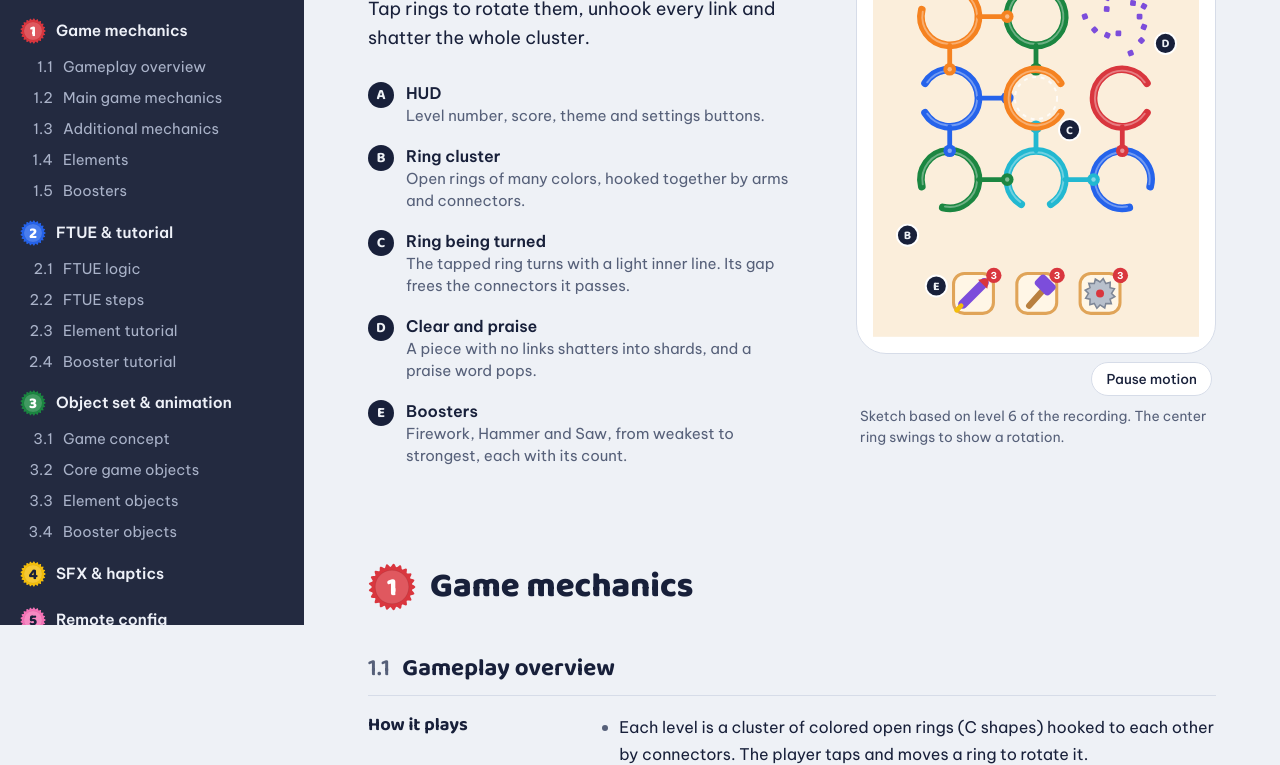
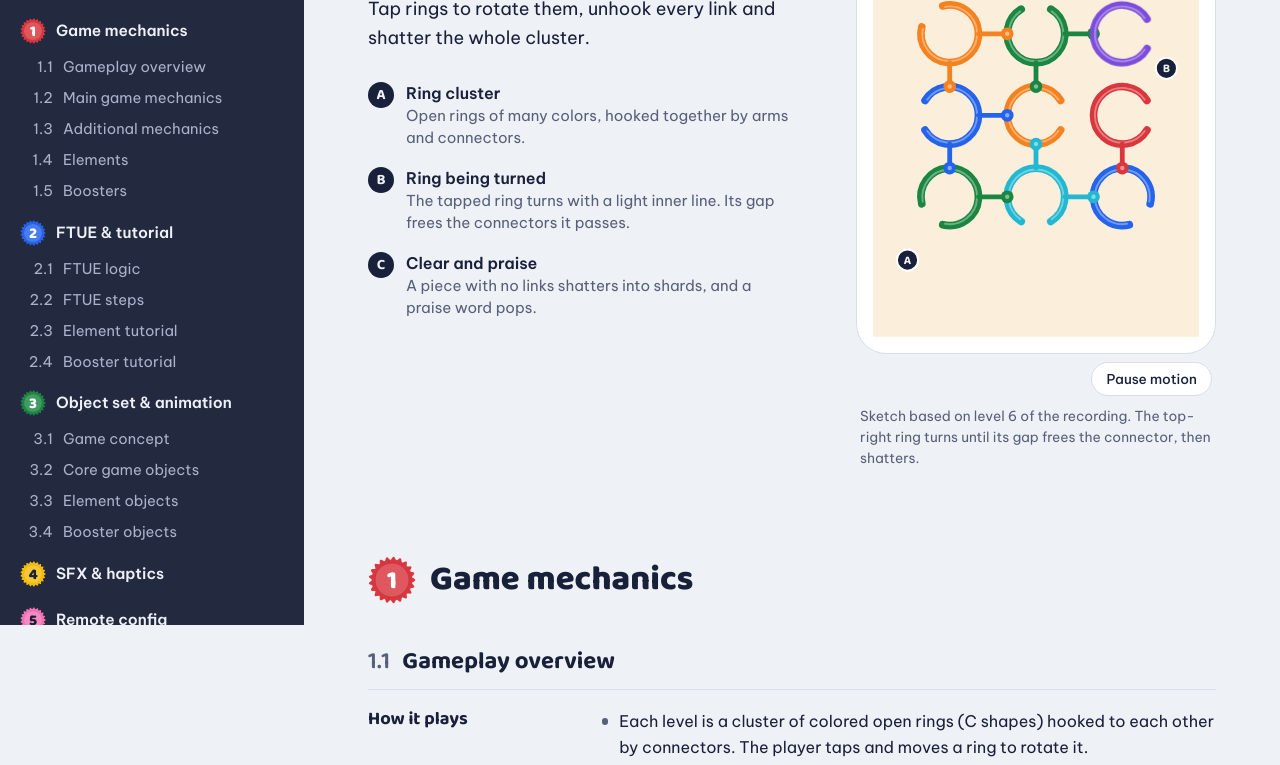
Before and after one commit to hvtanh07/gdd-rotate-rings, a plain HTML site: page index.html in a window 1280 px wide. Shown: the part 175-940 px from the top of the page. Drawn offline with Linux system fonts and the light colour scheme.

Commit message:
GDD: fix the play-screen animation (#7)
Claude-Session: https://claude.ai/code/session_017hBNgjC3h15Rri8dKzYXaq

Co-authored-by: Claude <noreply@anthropic.com>

```diff
--- a/index.html
+++ b/index.html
@@ -716,38 +716,45 @@ const DEMOS={
       fadeOut('.sL',3.0),fadeOut('.sR',3.0),...shardTracks('shL',3.0),...shardTracks('shR',3.05),...praiseTracks('pr',3.05)
     ]}
 };
-/* hero: a level-6-like board. Ring 4 (center) swings to show rotation; ring 2 (top right) has just shattered. */
+/* hero: a level-6-like board. The top-right ring is tapped, turns until its gap frees the connector, shatters, then comes back (loop).
+   Driven by the same keyframe runner as the demos (startHero), so the pause button and language switch keep working. */
+const FX='style="transform-box:fill-box;transform-origin:center"';
+const HERO={D:6.4,tracks:()=>[
+  ['.h-tap','opacity',[[0,0],[.6,0],[.7,.9],[1.15,0]]],['.h-tap','transform',[[.6,'scale(.5)'],[1.15,'scale(1.35)']]],
+  ['.h-sel','opacity',[[0,0],[.85,0],[.95,1],[1.9,1],[2.0,0]]],
+  ['.h-r2','transform',[[0,'rotate(0deg)'],[.9,'rotate(0deg)'],[1.9,'rotate(180deg)'],[4.6,'rotate(180deg)'],[4.62,'rotate(0deg)']]],
+  ['.h-r2','opacity',[[0,1],[2.05,1],[2.17,0],[4.7,0],[5.3,1]]],
+  ['.h-sh','opacity',[[0,0],[2.05,0],[2.13,1],[2.9,0]]],['.h-sh','transform',[[2.05,'scale(.35)'],[2.9,'scale(1.5)']]],
+  ['.h-pr','opacity',[[0,0],[2.1,0],[2.22,1],[3.3,1],[3.6,0]]],['.h-pr','transform',[[2.1,'scale(.6)'],[2.35,'scale(1.08)'],[2.5,'scale(1)']]]
+]};
 function fieldSVG(label){
-  const X=[80,170,260],Y=[132,217,302],R=30;
+  const X=[80,170,260],Y=[150,235,320],R=30;
   const C=[[6,3,7],[2,6,1],[3,8,2]];
   const G=[[225,270,0],[180,0,0],[135,90,45]];
   const cen=i=>[X[i%3],Y[Math.floor(i/3)]];
+  const col=i=>C[Math.floor(i/3)][i%3];
   const ang=(i,j)=>{const [a,b]=cen(i),[c,d]=cen(j);return Math.atan2(d-b,c-a)*180/Math.PI;};
-  const links=[[0,1],[0,3],[1,4],[3,4],[3,6],[6,7],[7,4],[7,8],[5,8]];
+  const links=[[0,1],[1,2],[0,3],[1,4],[3,4],[3,6],[6,7],[7,4],[7,8],[5,8]];
   let board='',plugs='';
-  for(let i=0;i<9;i++){
-    if(i===2||i===4)continue;
-    const [cx,cy]=cen(i);board+=ringP(cx,cy,R,C[Math.floor(i/3)][i%3],G[Math.floor(i/3)][i%3],62,8);
-  }
-  links.forEach(([i,j])=>{const a=ang(i,j),[x0,y0]=pt(...cen(i),R,a),[x1,y1]=pt(...cen(j),R,a+180);plugs+=armP(x0,y0,x1,y1,C[Math.floor(i/3)][i%3],5);});
-  const [cx4,cy4]=cen(4);
-  const spinA=(reduceMotion||paused)?'':`<animateTransform attributeName="transform" type="rotate" values="0 ${cx4} ${cy4};32 ${cx4} ${cy4};0 ${cx4} ${cy4};-32 ${cx4} ${cy4};0 ${cx4} ${cy4}" keyTimes="0;.3;.5;.8;1" dur="4.4s" repeatCount="indefinite"/>`;
-  const ring4=`<g>${ringP(cx4,cy4,R,6,0,62,8)}<circle cx="${cx4}" cy="${cy4}" r="${R-8}" fill="none" stroke="#fff" stroke-opacity=".8" stroke-width="2" stroke-dasharray="4 5"/>${spinA}</g>`;
-  let sh='';for(let i=0;i<14;i++){const a=i*360/14,rad=18+((i*5)%4)*7,[x,y]=pt(260,132,rad,a);sh+=`<rect x="${(x-3).toFixed(1)}" y="${(y-3).toFixed(1)}" width="6" height="6" rx="1.4" class="f7" transform="rotate(${i*23} ${x} ${y})"/>`;}
-  const hud=`<text x="22" y="30" style="font:700 11px var(--body);fill:var(--muted)">Màn</text><text x="22" y="46" style="font:800 15px var(--display);fill:var(--ink)">6</text>`+
-    `<rect x="120" y="20" width="100" height="28" rx="14" fill="#F6E3C7"/><text x="170" y="39" text-anchor="middle" style="font:800 15px var(--display);fill:#7A4A1E">1350</text>`+
-    `<circle cx="272" cy="34" r="12" fill="#F6E3C7"/><circle cx="268" cy="31" r="2.2" class="f1"/><circle cx="275" cy="30" r="2.2" class="f2"/><circle cx="276" cy="37" r="2.2" class="f3"/>`+
-    `<circle cx="306" cy="34" r="12" fill="#F6E3C7"/><circle cx="306" cy="34" r="5" fill="none" stroke="#7A4A1E" stroke-width="3" stroke-dasharray="2.2 1.6"/>`;
-  const badge=x=>`<circle cx="${x}" cy="402" r="8" class="f1"/><text x="${x}" y="406" text-anchor="middle" style="font:700 10px var(--body);fill:#fff">3</text>`;
-  const bos=[['fw',84],['hm',150],['saw',216]].map(([k,x])=>`<g transform="translate(${x} 400) scale(1.6)">${boBtn(0,0,k)}</g>${badge(x+42)}`).join('');
+  for(let i=0;i<9;i++){if(i===2)continue;const [cx,cy]=cen(i);board+=ringP(cx,cy,R,col(i),G[Math.floor(i/3)][i%3],62,8);}
+  links.forEach(([i,j])=>{const a=ang(i,j),[x0,y0]=pt(...cen(i),R,a),[x1,y1]=pt(...cen(j),R,a+180);plugs+=armP(x0,y0,x1,y1,col(i),5);});
+  const [x2,y2]=cen(2);
+  const r2=`<g class="h-r2" ${FX}>${bb(x2,y2,R+6)}${ringP(x2,y2,R,7,0,62,8)}<circle class="h-sel" cx="${x2}" cy="${y2}" r="${R-8}" fill="none" stroke="#fff" stroke-opacity=".9" stroke-width="2" stroke-dasharray="4 5" style="opacity:0"/></g>`;
+  let sh='';for(let i=0;i<14;i++){const a=i*360/14,rad=16+((i*5)%4)*6,[x,y]=pt(x2,y2,rad,a);sh+=`<rect x="${(x-3).toFixed(1)}" y="${(y-3).toFixed(1)}" width="6" height="6" rx="1.4" class="f7"/>`;}
   return `<svg viewBox="0 0 340 466" role="img" aria-label="${esc(label)}">
     <rect x="0" y="0" width="340" height="466" fill="#FBEEDB"/>
-    <g class="part part-A">${hud}${pin(80,62,'A')}</g>
-    <g class="part part-B">${board}${plugs}${pin(36,360,'B')}</g>
-    <g class="part part-C">${ring4}${pin(205,250,'C')}</g>
-    <g class="part part-D">${sh}<text x="262" y="98" text-anchor="middle" style="font:800 17px var(--display);fill:#fff;stroke:#1E88E5;stroke-width:3.5;paint-order:stroke">Excellent!</text>${pin(305,160,'D')}</g>
-    <g class="part part-E">${bos}${pin(66,413,'E')}</g>
+    <g class="part part-A">${board}${plugs}${pin(36,386,'A')}</g>
+    <g class="part part-B">${r2}<circle class="tap h-tap" cx="${x2}" cy="${y2+R}" r="15" ${FX.replace('"','"opacity:0;')}/>${pin(306,186,'B')}</g>
+    <g class="part part-C"><g class="h-sh" ${FX.replace('"','"opacity:0;')}>${bb(x2,y2,44)}${sh}</g><text class="h-pr" x="${x2-24}" y="${y2-54}" text-anchor="middle" ${FX.replace('"','"opacity:0;font:800 17px var(--display);fill:#fff;stroke:#1E88E5;stroke-width:3.5;paint-order:stroke;')}>Excellent!</text>${pin(316,96,'C')}</g>
   </svg>`;
+}
+let heroAnims=[];
+function startHero(){
+  heroAnims.forEach(a=>{try{a.cancel();}catch(e){}});heroAnims=[];
+  const f=$('#field');if(!f||!Element.prototype.animate)return;
+  const D=HERO.D;
+  HERO.tracks().forEach(([sel,prop,frames])=>{f.querySelectorAll(sel).forEach(el=>{try{heroAnims.push(el.animate(kfs(frames,prop,D),{duration:D*1000,iterations:Infinity}));}catch(e){}});});
+  if(paused)heroAnims.forEach(a=>{try{a.pause();}catch(e){}});
 }
 
 /* ---------- win-screen bonus gauge ---------- */
@@ -1496,6 +1503,10 @@ function view(l){
   const day=(title,body)=>`<div class="sub"><h3><span>${title}</span></h3>${body}</div>`;
   B['change-note']=`<p class="sec-intro">${t('Changes made to this GDD, newest day first.','Các thay đổi của tài liệu này, ngày mới nhất ở trên cùng.')}</p>`+
     day(t('Nov 25, 2026','25/11/2026'),
+      ent(t('Play-screen sketch','Hình màn chơi'),ul([
+        t(`The animation at the top now plays: the top-right ring turns, frees its connector and shatters, in a loop.`,`Hình động ở đầu trang giờ đã chạy: vòng trên cùng bên phải xoay, gỡ đầu nối rồi vỡ, lặp lại liên tục.`),
+        t(`Removed the HUD and the booster buttons from the sketch.`,`Bỏ HUD và các nút booster khỏi hình.`)
+      ]))+
       ent(t('New elements','Yếu tố mới'),ul([
         t(`Added ${P.el3}: it cannot turn until the piece holding its key shatters. Added the stuck case to Fail-safe.`,`Thêm ${P.el3}: không xoay được cho tới khi vật giữ chìa khóa vỡ. Thêm trường hợp kẹt vào Cơ chế chống kẹt.`),
         t(`Added ${P.el4}: meshed gears turn together in opposite directions.`,`Thêm ${P.el4}: các bánh răng ăn khớp cùng xoay ngược chiều.`),
@@ -1522,11 +1533,9 @@ function view(l){
   /* ----- hero ----- */
   /* PER GAME: one legend row per part of the play-screen sketch (A to E), matching the part-A … part-E groups in fieldSVG */
   const legend=[
-    ['A',t('HUD','HUD'),t('Level number, score, theme and settings buttons.','Số màn, điểm, nút giao diện và nút cài đặt.')],
-    ['B',t('Ring cluster','Cụm vòng'),t('Open rings of many colors, hooked together by arms and connectors.','Các vòng hở nhiều màu, móc vào nhau bằng tay và đầu nối.')],
-    ['C',t('Ring being turned','Vòng đang xoay'),t('The tapped ring turns with a light inner line. Its gap frees the connectors it passes.','Vòng được chạm sẽ xoay, có đường sáng bên trong. Chỗ hở đi qua đầu nối nào thì gỡ đầu nối đó.')],
-    ['D',t('Clear and praise','Vỡ và lời khen'),t('A piece with no links shatters into shards, and a praise word pops.','Vật hết liên kết vỡ thành mảnh, kèm một lời khen.')],
-    ['E',t('Boosters','Booster'),t(`${P.bo1}, ${P.bo2} and ${P.bo3}, from weakest to strongest, each with its count.`,`${P.bo1}, ${P.bo2} và ${P.bo3}, từ yếu đến mạnh, mỗi nút có số lượng.`)]
+    ['A',t('Ring cluster','Cụm vòng'),t('Open rings of many colors, hooked together by arms and connectors.','Các vòng hở nhiều màu, móc vào nhau bằng tay và đầu nối.')],
+    ['B',t('Ring being turned','Vòng đang xoay'),t('The tapped ring turns with a light inner line. Its gap frees the connectors it passes.','Vòng được chạm sẽ xoay, có đường sáng bên trong. Chỗ hở đi qua đầu nối nào thì gỡ đầu nối đó.')],
+    ['C',t('Clear and praise','Vỡ và lời khen'),t('A piece with no links shatters into shards, and a praise word pops.','Vật hết liên kết vỡ thành mảnh, kèm một lời khen.')]
   ];
   const hero=`<div class="hero" id="top" data-sec="top" data-spy="top">
     <div>
@@ -1537,10 +1546,10 @@ function view(l){
       <ul class="legend">${legend.map(g=>`<li><button type="button" data-part="${g[0]}" aria-pressed="false"><span class="pinl" data-nosearch>${g[0]}</span><span><b>${g[1]}</b><span class="d">${g[2]}</span></span></button></li>`).join('')}</ul>
     </div>
     <figure class="field${paused?' paused':''}" id="field">
-      <div class="field-box">${fieldSVG(t('Sketch of a play screen: HUD on top, a cluster of colored rings linked by connectors in the middle, two booster buttons at the bottom.','Hình minh họa màn chơi: HUD ở trên, cụm vòng nhiều màu nối bằng đầu nối ở giữa, hai nút booster ở dưới.'))}</div>
+      <div class="field-box">${fieldSVG(t('Sketch of a play screen: a cluster of colored rings linked by connectors. The top-right ring turns, comes free and shatters.','Hình minh họa màn chơi: cụm vòng nhiều màu nối bằng đầu nối. Vòng trên cùng bên phải xoay, được gỡ rồi vỡ.'))}</div>
       <div class="field-foot"><button type="button" class="pause" id="pauseBtn">${paused?ui.play:ui.pause}</button></div>
-      <figcaption>${t(`Sketch based on level 6 of the recording. The center ring swings to show a rotation.`,
-                       `Hình dựa trên màn 6 trong video. Vòng ở giữa lắc qua lại để minh họa thao tác xoay.`)}</figcaption>
+      <figcaption>${t(`Sketch based on level 6 of the recording. The top-right ring turns until its gap frees the connector, then shatters.`,
+                       `Hình dựa trên màn 6 trong video. Vòng trên cùng bên phải xoay tới khi chỗ hở gỡ được đầu nối, rồi vỡ.`)}</figcaption>
     </figure>
   </div>`;
 
@@ -1792,6 +1801,7 @@ function render(){
   runSearch(false);
   spy();
   startDemos();
+  startHero();
   gaugeUI();
   if(G.swing&&!G.raf)G.raf=requestAnimationFrame(gaugeTick);
 }
@@ -1838,7 +1848,7 @@ document.addEventListener('click',e=>{
   }
   if(tg.closest('#gNext')){G.res='next';startSwing();gaugeUI();return;}
   const pb=tg.closest('#pauseBtn');
-  if(pb){paused=!paused;$('#field').classList.toggle('paused',paused);const fs=$('#field svg');if(fs&&fs.pauseAnimations){if(paused)fs.pauseAnimations();else fs.unpauseAnimations();}pb.textContent=paused?UI[lang].play:UI[lang].pause;return;}
+  if(pb){paused=!paused;$('#field').classList.toggle('paused',paused);heroAnims.forEach(a=>{try{if(paused)a.pause();else a.play();}catch(e){}});pb.textContent=paused?UI[lang].play:UI[lang].pause;return;}
   const lg=tg.closest('.legend button');
   if(lg){
     const was=lg.getAttribute('aria-pressed')==='true';
```
